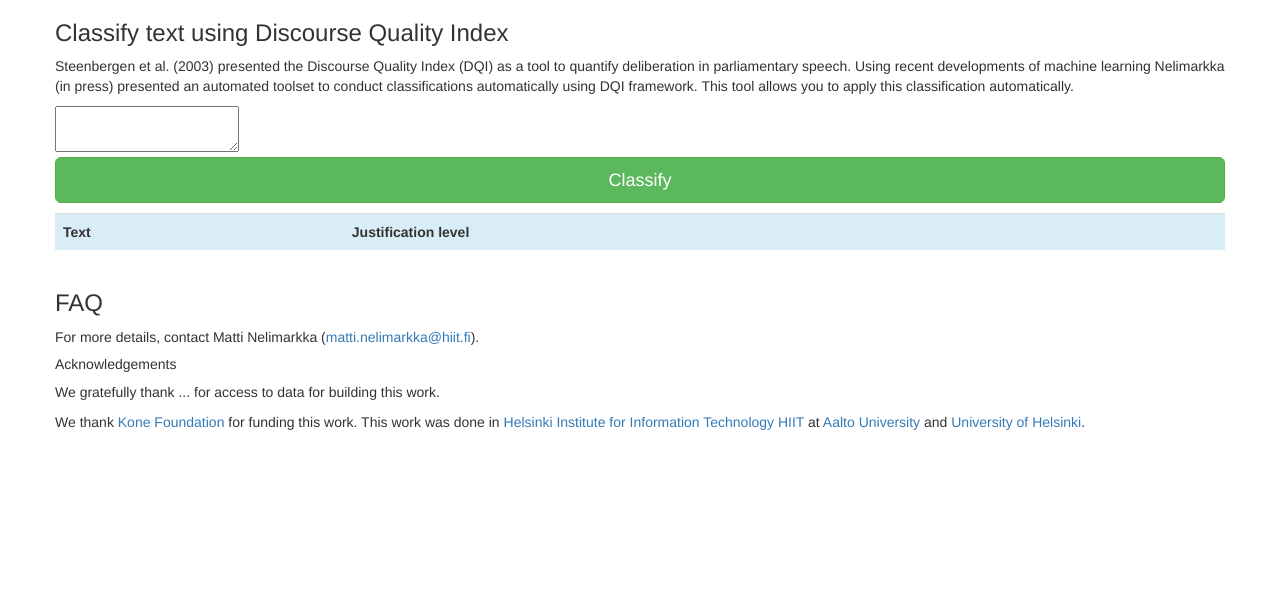
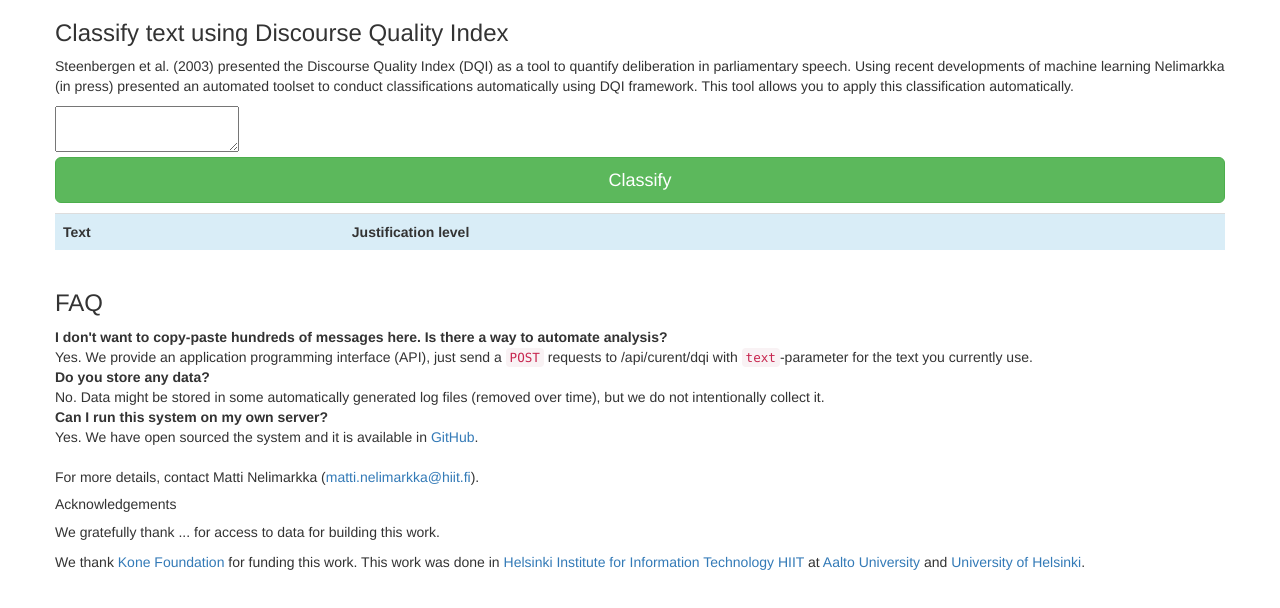
Before and after one commit to HIIT/deliberation-classifier, a plain HTML site: page app/static/index.html in a window 1280 px wide. Drawn offline with nearby package versions, Linux system fonts and the light colour scheme.

Commit message:
Add FAQ information

```diff
--- a/app/static/index.html
+++ b/app/static/index.html
@@ -54,6 +54,19 @@
 
         <h3>FAQ</h3>
 
+        <dl>
+
+          <dt>I don't want to copy-paste hundreds of messages here. Is there a way to automate analysis?</dt>
+          <dd>Yes. We provide an application programming interface (API), just send a <code>POST</code> requests to /api/curent/dqi with <code>text</code>-parameter for the text you currently use.</dd>
+
+          <dt>Do you store any data?</dt>
+          <dd>No. Data might be stored in some automatically generated log files (removed over time), but we do not intentionally collect it.</dd>
+
+          <dt>Can I run this system on my own server?</dt>
+          <dd>Yes. We have open sourced the system and it is available in <a href="https://github.com/HIIT/deliberation-classifier">GitHub</a>.</dd>
+
+        </dl>
+
         <p>
           For more details, contact Matti Nelimarkka (<a href="mailto:matti.nelimarkka@hiit.fi">matti.nelimarkka@hiit.fi</a>).
         </p>
```
